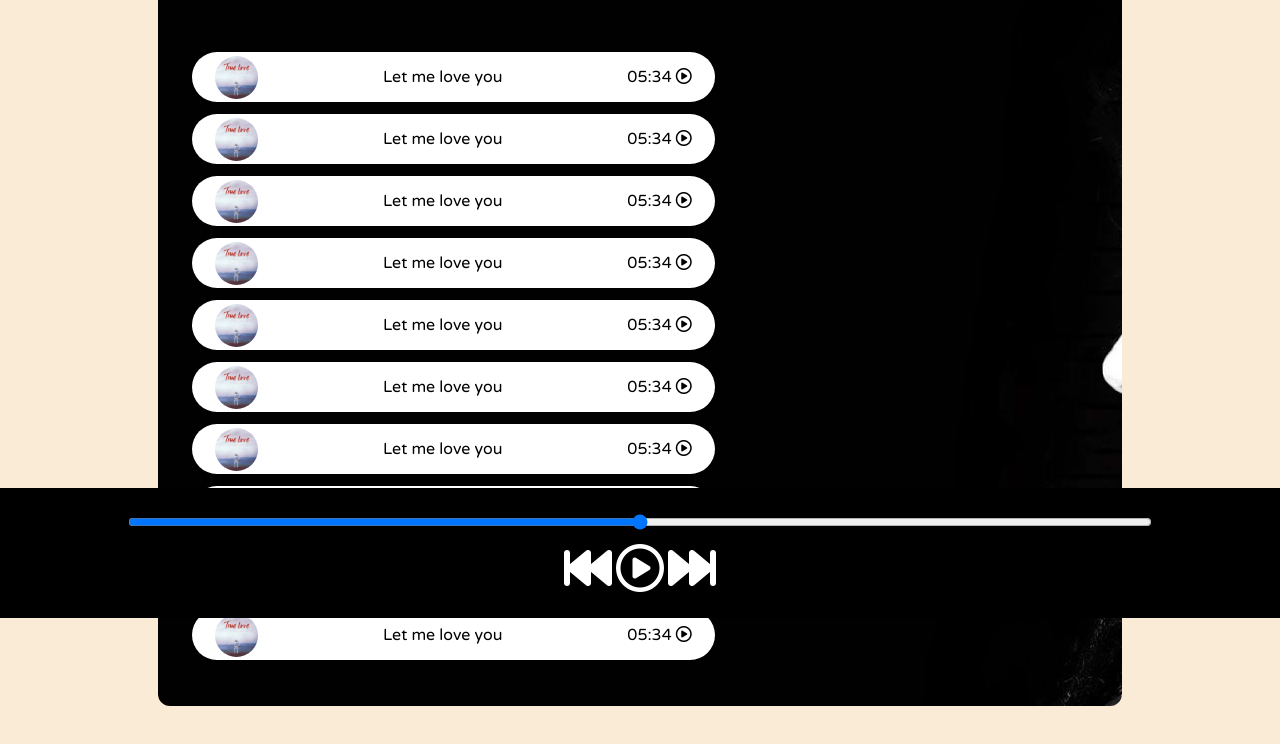
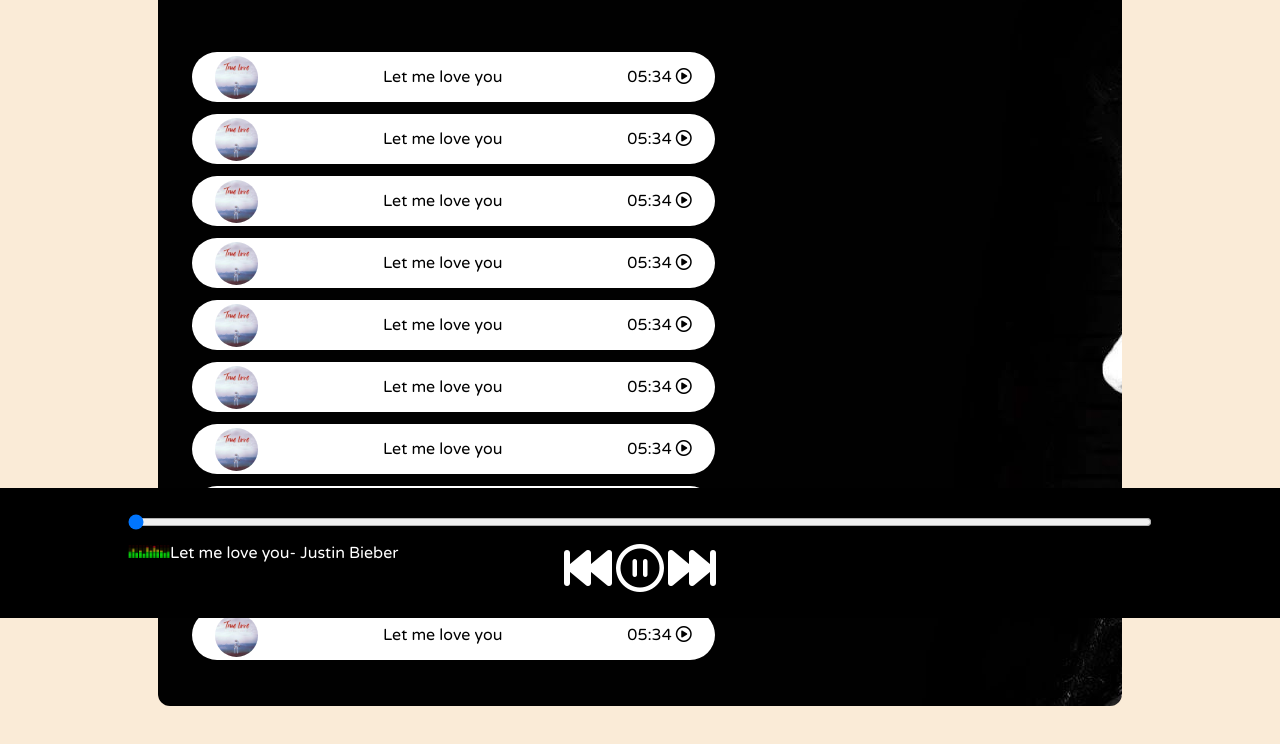
Before and after one commit to SahebHassan/Spotify-Clone, a plain HTML site: page index.html in a window 1280 px wide. Both pictures are taken after a click on the icon 640 px from the left and 750 px from the top of the page. Shown: the part 182-926 px from the top of the page. Drawn offline with Linux system fonts and the light colour scheme.

Commit message:
Added a progress bar, icons and song info to the player.

```diff
--- a/index.html
+++ b/index.html
@@ -79,13 +79,17 @@
     </div>
 
     <div class="bottom">
-        <input type="range" name="range" id="myProgressBar" min="0" max="100">
+        <input type="range" name="range" id="myProgressBar" value="0" min="0" max="100">
         <div class="icons">
             <i class="fa-solid fa-3x fa-backward-fast"></i>
-            <i class="fa-regular fa-3x fa-circle-play"></i>
+            <i class="fa-regular fa-3x fa-circle-play" id="masterPlay"></i>
             <i class="fa-solid fa-3x fa-forward-fast"></i>
+        </div>
+        <div class="songInfo">
+            <img src="playing.gif" width="42px" alt="" id="gif">Let me love you- Justin Bieber
         </div>
     </div>
     <script src="https://kit.fontawesome.com/26e1835ecb.js" crossorigin="anonymous"></script>
+    <script src="script.js"></script>
 </body>
 </html>
--- /dev/null
+++ b/script.js
@@ -0,0 +1,48 @@
+console.log('Welcome to Spotify')
+//Initialize the Variable
+let songIndex = 0;
+let audioElement=new Audio('songs/1.mp3');
+let masterPlay= document.getElementById('masterPlay');
+let myProgressBar=document.getElementById('myProgressBar');
+let gif= document.getElementById('gif');
+
+let songs = [
+    {songName: "Salam-e-Ishq", filePath: "songs/1.mp3", coverPath: "covers/1.jpg"},
+    {songName: "Salam-e-Ishq", filePath: "songs/1.mp3", coverPath: "covers/1.jpg"},
+    {songName: "Salam-e-Ishq", filePath: "songs/1.mp3", coverPath: "covers/1.jpg"},
+    {songName: "Salam-e-Ishq", filePath: "songs/1.mp3", coverPath: "covers/1.jpg"},
+    {songName: "Salam-e-Ishq", filePath: "songs/1.mp3", coverPath: "covers/1.jpg"},
+    {songName: "Salam-e-Ishq", filePath: "songs/1.mp3", coverPath: "covers/1.jpg"},
+    {songName: "Salam-e-Ishq", filePath: "songs/1.mp3", coverPath: "covers/1.jpg"},
+    {songName: "Salam-e-Ishq", filePath: "songs/1.mp3", coverPath: "covers/1.jpg"},
+    {songName: "Salam-e-Ishq", filePath: "songs/1.mp3", coverPath: "covers/1.jpg"},
+    {songName: "Salam-e-Ishq", filePath: "songs/1.mp3", coverPath: "covers/1.jpg"},
+]
+
+//audioElement.play();
+//Handle play/Pause click
+masterPlay.addEventListener('click', ()=>{
+    if(audioElement.paused || audioElement.currentTime<=0){
+        audioElement.play();
+        masterPlay.classList.remove('fa-circle-play');
+        masterPlay.classList.add('fa-circle-pause');
+        gif.style.opacity = 1;
+
+    }
+    else{
+        audioElement.pause();
+        masterPlay.classList.remove('fa-circle-pause');
+        masterPlay.classList.add('fa-circle-play');
+        gif.style.opacity = 0;
+    }
+})
+
+//Listento events
+audioElement.addEventListener('timeupdate', ()=>{
+    progress = parseInt((audioElement.currentTime/audioElement.duration*100));
+    myProgressBar.value = progress;
+})
+
+myProgressBar.addEventListener('change', ()=>{
+    audioElement.currentTime = myProgressBar.value * audioElement.duration/100;
+})
--- a/style.css
+++ b/style.css
@@ -71,7 +71,7 @@ nav ul li{
 
 #myProgressBar{
     width: 80vw;
-    text-align: center;
+    cursor: pointer;
 }
 
 .songItemContainer{
@@ -102,3 +102,14 @@ nav ul li{
 .timestamp i{
     cursor: pointer;
 }
+
+.songInfo{
+    position: absolute;
+    left: 10vw;
+    font-family: 'Varela Round', sans-serif;
+}
+
+.songInfo img{
+    opacity: 0;
+    transition: opacity 0.4s ease-in;
+}
```
